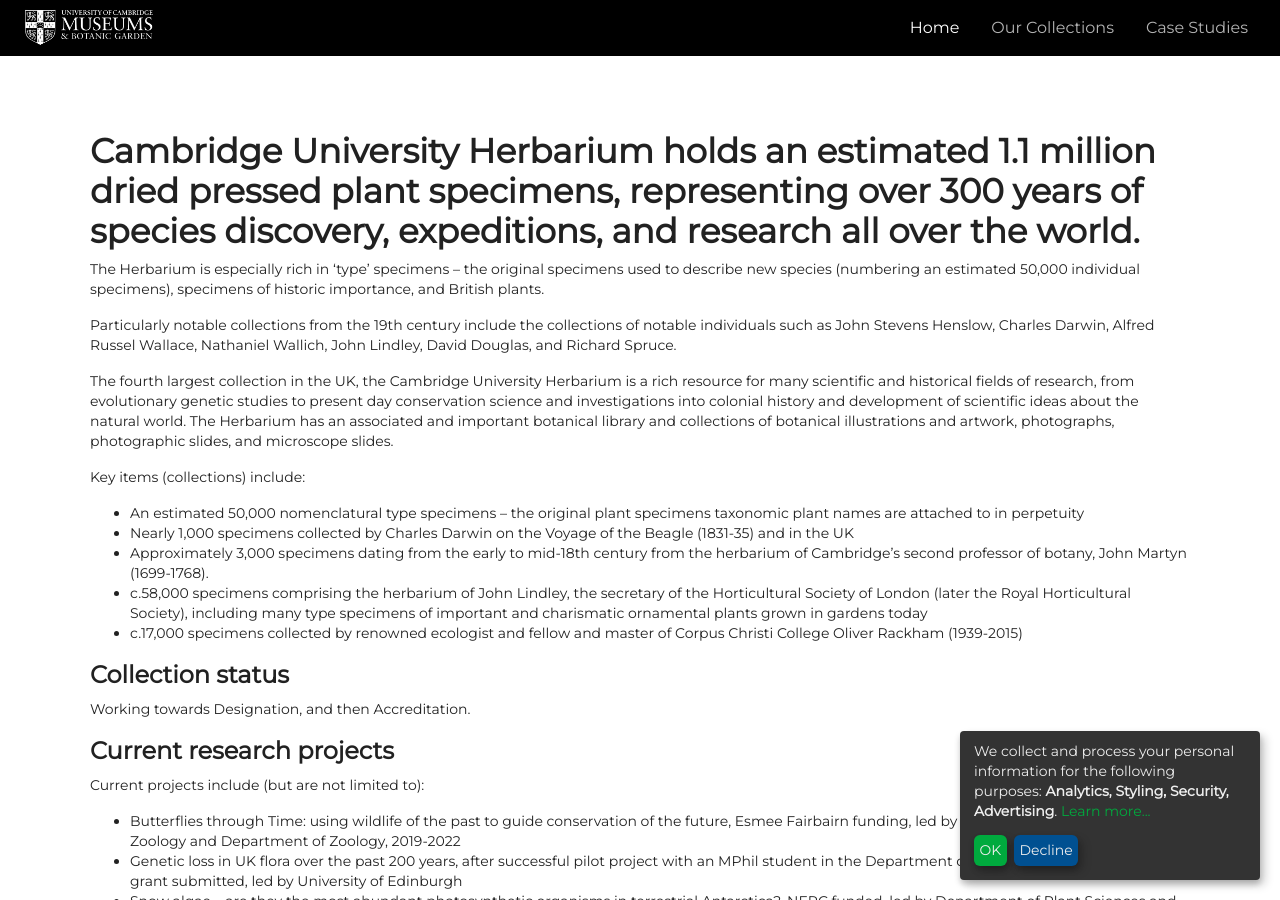
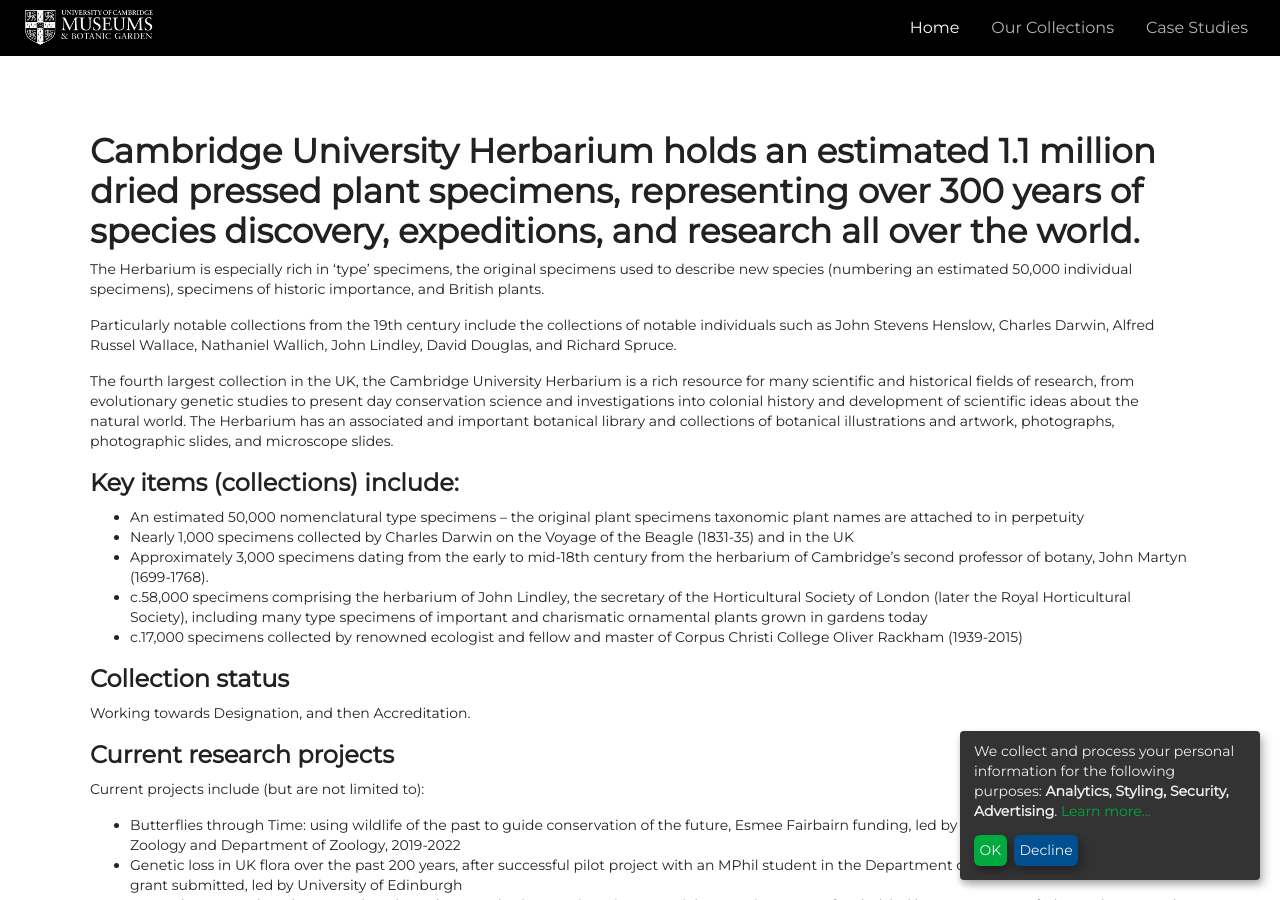
Before and after one commit to UniversityofCambridgeMuseums/research-hub, a Jekyll site: the page built from _collections/herbarium.md, in a window 1280 px wide and 900 px high, scrolled down 413 px. Built offline with Jekyll 4.4.1, drawn with Linux system fonts in a browser that asks for light colours; nearby versions of some CDN libraries.

```diff
--- a/_collections/herbarium.md
+++ b/_collections/herbarium.md
@@ -4,15 +4,15 @@ title: Cambridge University Herbarium
 permalink: /collections/herbarium
 image: herbarium
 ---
-<h2>Cambridge University Herbarium holds an estimated 1.1 million dried pressed plant specimens, representing over 300 years of species discovery, expeditions, and research all over the world.</h2>
+## Cambridge University Herbarium holds an estimated 1.1 million dried pressed plant specimens, representing over 300 years of species discovery, expeditions, and research all over the world.
 
-The Herbarium is especially rich in ‘type’ specimens – the original specimens used to describe new species (numbering an estimated 50,000 individual specimens), specimens of historic importance, and British plants.
+The Herbarium is especially rich in ‘type’ specimens, the original specimens used to describe new species (numbering an estimated 50,000 individual specimens), specimens of historic importance, and British plants.
 
 Particularly notable collections from the 19th century include the collections of notable individuals such as John Stevens Henslow, Charles Darwin, Alfred Russel Wallace, Nathaniel Wallich, John Lindley, David Douglas, and Richard Spruce.
 
 The fourth largest collection in the UK, the Cambridge University Herbarium is a rich resource for many scientific and historical fields of research, from evolutionary genetic studies to present day conservation science and investigations into colonial history and development of scientific ideas about the natural world. The Herbarium has an associated and important botanical library and collections of botanical illustrations and artwork, photographs, photographic slides, and microscope slides.
 
-Key items (collections) include:
+### Key items (collections) include:
 
 * An estimated 50,000 nomenclatural type specimens – the original plant specimens taxonomic plant names are attached to in perpetuity
 * Nearly 1,000 specimens collected by Charles Darwin on the Voyage of the Beagle (1831-35) and in the UK
```
